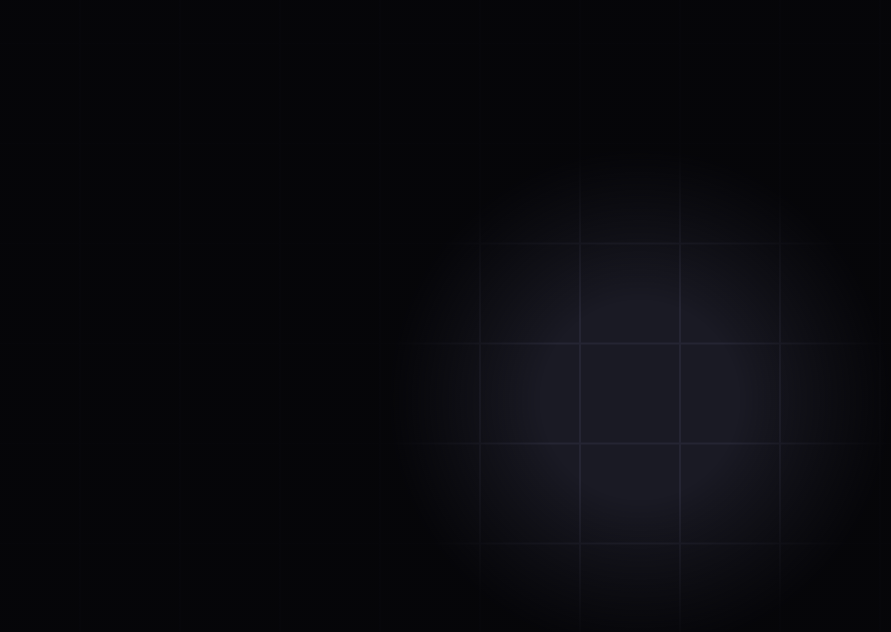
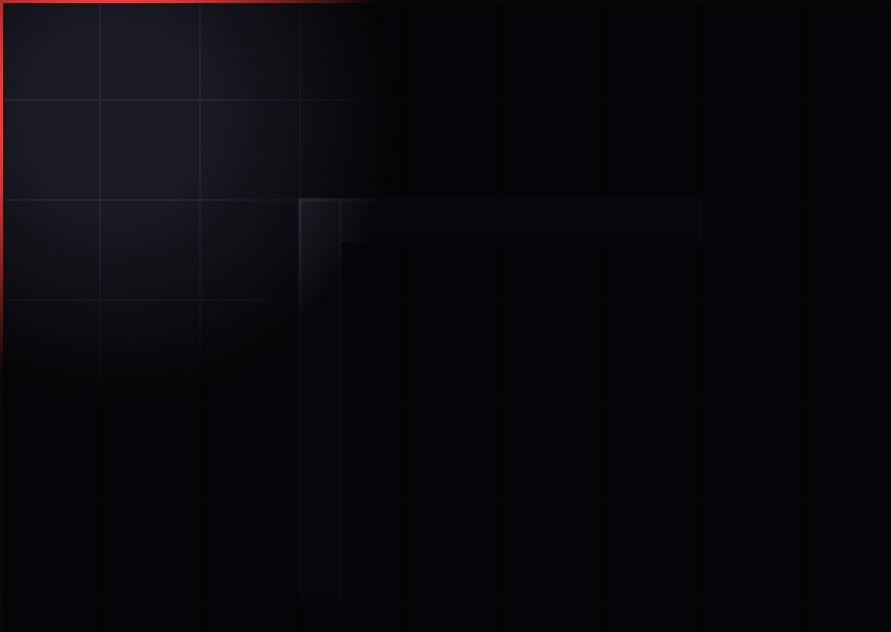
Before and after one commit to BDXTheCoder/SuspectZero, a plain HTML site: page index.html in a window 1280 px wide. Shown: the whole page, without its empty margins (0-891 px from the left). Drawn offline with Linux system fonts and the light colour scheme.

Commit message:
Refactor game logic and improve visuals
Refactor canvas resizing and player movement logic. Improve wall collision detection and enhance visual elements such as the field of view and player icons.

```diff
--- a/index.html
+++ b/index.html
@@ -6,7 +6,7 @@
         body {
             margin: 0;
             background: #111;
-            overflow: hidden; /* Prevents scrollbars on the window */
+            overflow: hidden;
             display: flex;
             justify-content: center;
             align-items: center;
@@ -14,7 +14,6 @@
         }
         canvas {
             background: #1a1a24;
-            box-shadow: 0 0 20px rgba(0,0,0,0.8);
         }
     </style>
 </head>
@@ -25,113 +24,162 @@
         const canvas = document.getElementById("gameCanvas");
         const ctx = canvas.getContext("2d");
 
-        // Make the canvas take up the full browser window
-        canvas.width = window.innerWidth;
-        canvas.height = window.innerHeight;
+        // Keep canvas matched to window size
+        function resize() {
+            canvas.width = window.innerWidth;
+            canvas.height = window.innerHeight;
+        }
+        window.addEventListener("resize", resize);
+        resize();
 
-        // Automatically use wss:// on Render, or ws:// when testing locally
         const protocol = window.location.protocol === "https:" ? "wss:" : "ws:";
         const ws = new WebSocket(`${protocol}//${window.location.host}/ws`);
 
-        // Large map size (larger than the window screen)
         const MAP_WIDTH = 2000;
         const MAP_HEIGHT = 2000;
+        const PLAYER_SIZE = 30;
 
-        let myX = Math.random() * (MAP_WIDTH - 200) + 100;
-        let myY = Math.random() * (MAP_HEIGHT - 200) + 100;
+        // Define solid walls: { x, y, w, h }
+        const walls = [
+            { x: 300, y: 200, w: 400, h: 40 },
+            { x: 300, y: 200, w: 40, h: 400 },
+            { x: 900, y: 500, w: 40, h: 500 },
+            { x: 600, y: 1100, w: 600, h: 40 },
+            { x: 1400, y: 300, w: 300, h: 300 },
+            { x: 1300, y: 1400, w: 400, h: 40 },
+            { x: 200, y: 1500, w: 500, h: 40 }
+        ];
 
-        // Assign a random robot style or color theme
-        const robotColors = ["🤖", "🦾", "👾", "🤖"];
-        const myRobotIcon = robotColors[Math.floor(Math.random() * robotColors.length)];
+        // Spawn in a safe spot (top-left area)
+        let myX = 100;
+        let myY = 100;
+
+        const robotIcons = ["🤖", "🦾", "👾"];
+        const myRobotIcon = robotIcons[Math.floor(Math.random() * robotIcons.length)];
         const myColor = `hsl(${Math.random() * 360}, 80%, 60%)`;
 
         let allPlayers = {};
         const keys = {};
 
-        // Track keyboard input
         window.addEventListener("keydown", e => keys[e.key.toLowerCase()] = true);
         window.addEventListener("keyup", e => keys[e.key.toLowerCase()] = false);
 
-        // Receive player data from server
         ws.onmessage = (event) => {
             const data = JSON.parse(event.data);
             allPlayers = data.players;
         };
 
+        // Helper function to check if a rectangle overlaps any wall
+        function hitsWall(testX, testY) {
+            for (const wall of walls) {
+                if (
+                    testX < wall.x + wall.w &&
+                    testX + PLAYER_SIZE > wall.x &&
+                    testY < wall.y + wall.h &&
+                    testY + PLAYER_SIZE > wall.y
+                ) {
+                    return true;
+                }
+            }
+            return false;
+        }
+
         function gameLoop() {
             const speed = 6;
-            // Move within map boundaries
-            if ((keys["arrowleft"] || keys["a"]) && myX > 0) myX -= speed;
-            if ((keys["arrowright"] || keys["d"]) && myX < MAP_WIDTH) myX += speed;
-            if ((keys["arrowup"] || keys["w"]) && myY > 0) myY -= speed;
-            if ((keys["arrowdown"] || keys["s"]) && myY < MAP_HEIGHT) myY += speed;
+            let nextX = myX;
+            let nextY = myY;
 
-            // Send our position to the server
+            // Check horizontal movement separately (allows smooth sliding along walls)
+            if (keys["arrowleft"] || keys["a"]) nextX -= speed;
+            if (keys["arrowright"] || keys["d"]) nextX += speed;
+            if (nextX >= 0 && nextX <= MAP_WIDTH - PLAYER_SIZE && !hitsWall(nextX, myY)) {
+                myX = nextX;
+            }
+
+            // Check vertical movement separately
+            if (keys["arrowup"] || keys["w"]) nextY -= speed;
+            if (keys["arrowdown"] || keys["s"]) nextY += speed;
+            if (nextY >= 0 && nextY <= MAP_HEIGHT - PLAYER_SIZE && !hitsWall(myX, nextY)) {
+                myY = nextY;
+            }
+
             if (ws.readyState === WebSocket.OPEN) {
                 ws.send(JSON.stringify({ x: myX, y: myY, color: myColor, icon: myRobotIcon }));
             }
 
-            // --- CAMERA / VIEWPORT LOGIC ---
-            // Center the camera on our player
-            let cameraX = myX - canvas.width / 2;
-            let cameraY = myY - canvas.height / 2;
+            // Camera centers on player, clamped to map borders
+            let cameraX = Math.max(0, Math.min(myX - canvas.width / 2, MAP_WIDTH - canvas.width));
+            let cameraY = Math.max(0, Math.min(myY - canvas.height / 2, MAP_HEIGHT - canvas.height));
 
-            // Clamp camera so it doesn't show outside the map edges
-            cameraX = Math.max(0, Math.min(cameraX, MAP_WIDTH - canvas.width));
-            cameraY = Math.max(0, Math.min(cameraY, MAP_HEIGHT - canvas.height));
-
-            // Clear screen
             ctx.clearRect(0, 0, canvas.width, canvas.height);
 
             ctx.save();
-            // Shift everything to simulate camera movement
             ctx.translate(-cameraX, -cameraY);
 
-            // 1. Draw Map Grid Background (so you can tell you're moving)
+            // 1. Draw Map Grid
             ctx.strokeStyle = "#252533";
             ctx.lineWidth = 2;
             const gridSize = 100;
-            for (let x = 0; x < MAP_WIDTH; x += gridSize) {
+            for (let x = 0; x <= MAP_WIDTH; x += gridSize) {
                 ctx.beginPath();
                 ctx.moveTo(x, 0);
                 ctx.lineTo(x, MAP_HEIGHT);
                 ctx.stroke();
             }
-            for (let y = 0; y < MAP_HEIGHT; y += gridSize) {
+            for (let y = 0; y <= MAP_HEIGHT; y += gridSize) {
                 ctx.beginPath();
                 ctx.moveTo(0, y);
                 ctx.lineTo(MAP_WIDTH, y);
                 ctx.stroke();
             }
 
-            // 2. Draw all players (Robots)
+            // 2. Draw Map Outer Border
+            ctx.strokeStyle = "#ff4444";
+            ctx.lineWidth = 6;
+            ctx.strokeRect(0, 0, MAP_WIDTH, MAP_HEIGHT);
+
+            // 3. Draw Solid Walls
+            for (const wall of walls) {
+                ctx.fillStyle = "#3a3a4c";
+                ctx.fillRect(wall.x, wall.y, wall.w, wall.h);
+                ctx.strokeStyle = "#5a5a75";
+                ctx.lineWidth = 3;
+                ctx.strokeRect(wall.x, wall.y, wall.w, wall.h);
+            }
+
+            // 4. Draw All Robots
             for (const id in allPlayers) {
                 const p = allPlayers[id];
+                const centerX = p.x + PLAYER_SIZE / 2;
+                const centerY = p.y + PLAYER_SIZE / 2;
 
-                // Draw robot glow/shadow
+                // Colored glow circle
                 ctx.fillStyle = p.color || "#fff";
                 ctx.beginPath();
-                ctx.arc(p.x + 15, p.y + 15, 20, 0, Math.PI * 2);
+                ctx.arc(centerX, centerY, 20, 0, Math.PI * 2);
                 ctx.fill();
 
-                // Draw Robot Sprite/Emoji
-                ctx.font = "30px sans-serif";
+                // Robot icon
+                ctx.font = "28px sans-serif";
                 ctx.textAlign = "center";
                 ctx.textBaseline = "middle";
-                ctx.fillText(p.icon || "🤖", p.x + 15, p.y + 15);
+                ctx.fillText(p.icon || "🤖", centerX, centerY);
             }
 
-            ctx.restore(); // Restore context before drawing UI/Fog of War
+            ctx.restore();
 
-            // --- FIELD OF VIEW / RADAR SHADOW EFFECT ---
-            // Creates a dark overlay with a transparent hole cut out around the player
-            const fovRadius = 250; // Radius of visibility
+            // 5. Player-Locked Field of View Light
+            // Calculate where the player actually is on the screen right now
+            const screenPlayerX = (myX - cameraX) + PLAYER_SIZE / 2;
+            const screenPlayerY = (myY - cameraY) + PLAYER_SIZE / 2;
+            const fovRadius = 280;
+
             const gradient = ctx.createRadialGradient(
-                canvas.width / 2, canvas.height / 2, fovRadius * 0.4,
-                canvas.width / 2, canvas.height / 2, fovRadius
+                screenPlayerX, screenPlayerY, fovRadius * 0.35,
+                screenPlayerX, screenPlayerY, fovRadius
             );
-            gradient.addColorStop(0, "rgba(0, 0, 0, 0)");       // Clear center (fully visible)
-            gradient.addColorStop(1, "rgba(5, 5, 8, 0.95)");     // Dark outer edges
+            gradient.addColorStop(0, "rgba(0, 0, 0, 0)");
+            gradient.addColorStop(1, "rgba(5, 5, 8, 0.97)");
 
             ctx.fillStyle = gradient;
             ctx.fillRect(0, 0, canvas.width, canvas.height);
```
